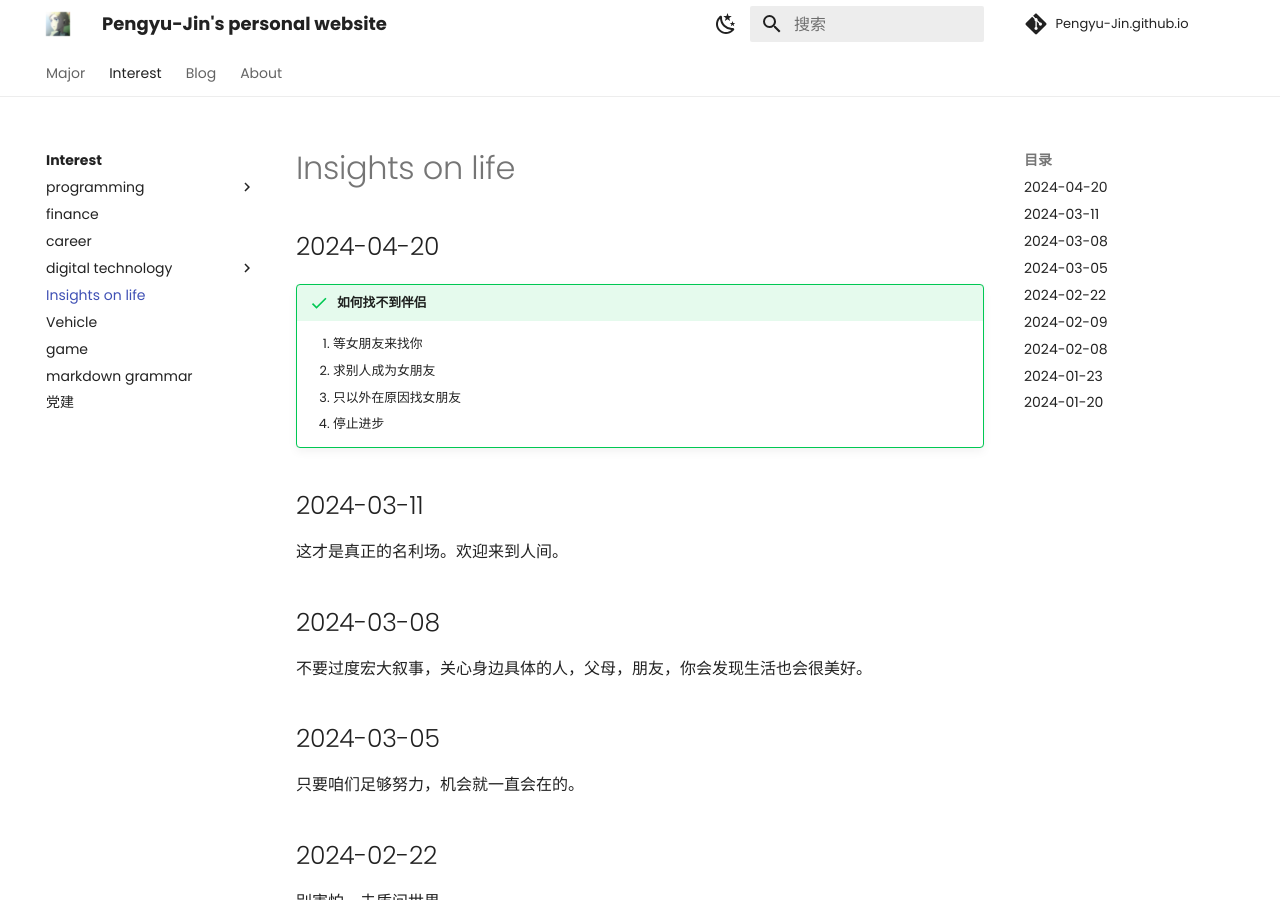
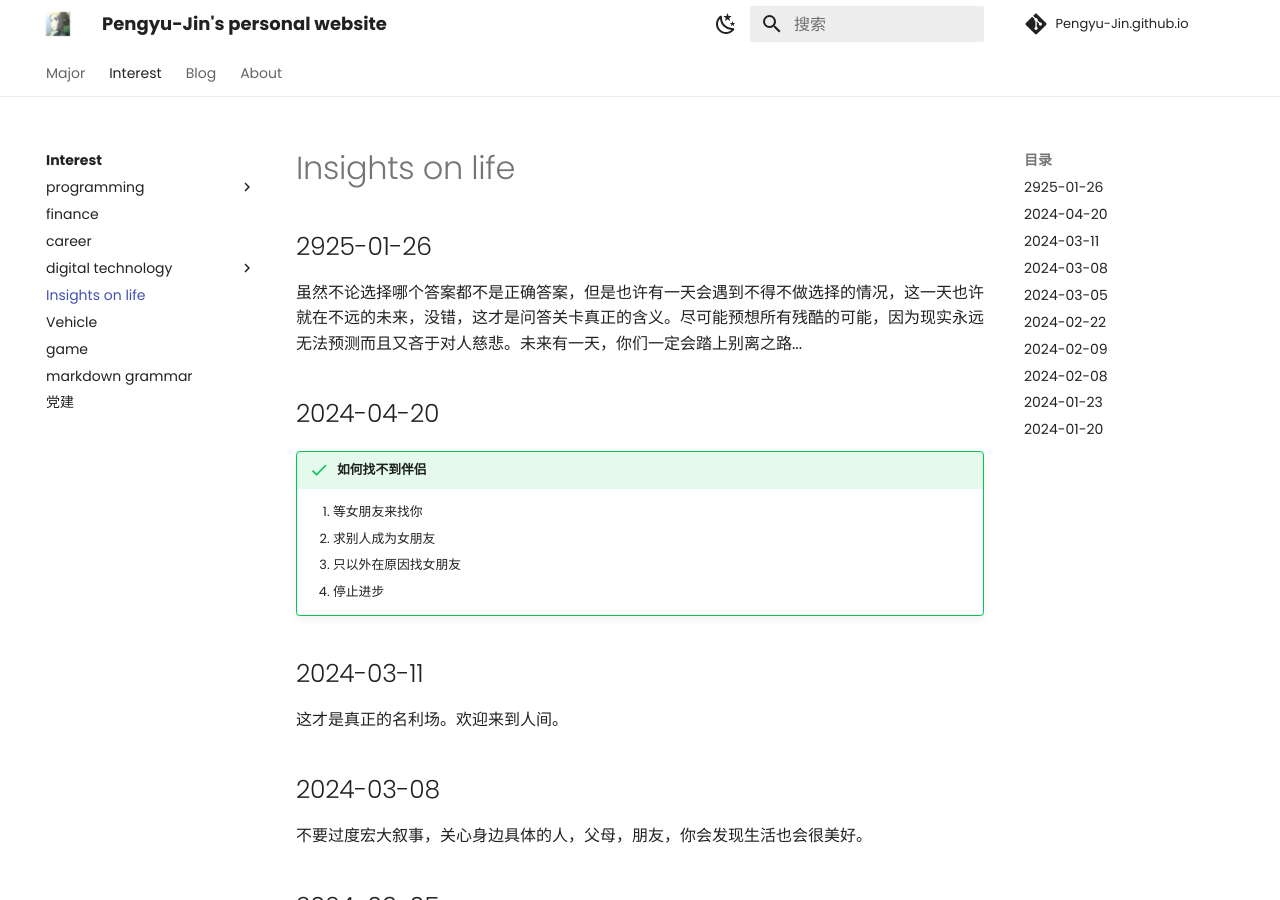
Before and after one commit to Pengyu-Jin/Pengyu-Jin.github.io, an MkDocs documentation site: the page built from docs/interest/LifeRoad/liferoad.md, in a window 1280 px wide and 900 px high. Built offline with MkDocs 1.6.1 and Material for MkDocs 9.7.7, drawn with Linux system fonts in a browser that asks for light colours; comment, search, counter and statistics services are not loaded.

Commit message:
20250126

```diff
--- a/docs/interest/LifeRoad/liferoad.md
+++ b/docs/interest/LifeRoad/liferoad.md
@@ -1,3 +1,6 @@
+## 2925-01-26
+虽然不论选择哪个答案都不是正确答案，但是也许有一天会遇到不得不做选择的情况，这一天也许就在不远的未来，没错，这才是问答关卡真正的含义。尽可能预想所有残酷的可能，因为现实永远无法预测而且又吝于对人慈悲。未来有一天，你们一定会踏上别离之路...
+
 ## 2024-04-20
 !!! success "如何找不到伴侣"
 
```
Also changed, not shown: docs/major/flybook/culture.md (+0 -4 lines).
